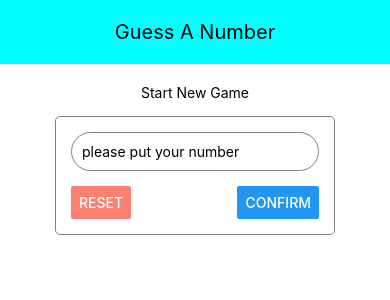
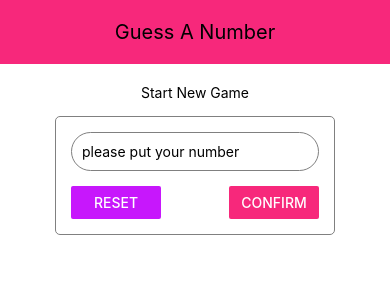
Before and after one commit to Mohimenol-Islam-Munna/React_Native-Guess_A_Number, a React Native app: screen / in a window 390 px wide. Shown: the top 300 px of the page. Built offline with nearby package versions, Linux system fonts and the light colour scheme.

Commit message:
global color

```diff
--- a/components/Header.js
+++ b/components/Header.js
@@ -1,5 +1,7 @@
 import React from "react";
 import { View, Text, StyleSheet } from "react-native";
+
+import Color from "../theme/color";
 
 const Header = ({ children }) => {
   return (
@@ -13,7 +15,7 @@ const styles = StyleSheet.create({
   header: {
     width: "100%",
     heighy: 100,
-    backgroundColor: "cyan",
+    backgroundColor: Color.primary,
     paddingTop: 20,
     paddingBottom: 20,
     justifyContent: "center",
--- a/screens/StartGameScreen.js
+++ b/screens/StartGameScreen.js
@@ -3,6 +3,7 @@ import { View, Text, TextInput, Button, StyleSheet } from "react-native";
 
 // components/screen
 import Card from "../components/Card";
+import Color from "../theme/color";
 
 const StartGameScreen = () => {
   const [inputNumber, setInputNumber] = useState("");
@@ -20,19 +21,25 @@ const StartGameScreen = () => {
           placeholder="please put your number"
         />
         <View style={styles.buttonContainer}>
+          <View style={styles.button}>
             <Button
               title="reset"
-            color="salmon"
+              color={Color.secondary}
               onPress={() => {
                 setInputNumber("");
               }}
             />
+          </View>
+
+          <View style={styles.button}>
             <Button
               title="confirm"
+              color={Color.primary}
               onPress={() =>
                 console.log("confirm button :: inputNumber ::", inputNumber)
               }
             />
+          </View>
         </View>
       </Card>
     </View>
@@ -57,6 +64,10 @@ const styles = StyleSheet.create({
     justifyContent: "space-between",
     marginTop: 15,
   },
+
+  button: {
+    width: 90,
+  },
 });
 
 export default StartGameScreen;
--- /dev/null
+++ b/theme/color.js
@@ -0,0 +1,4 @@
+export default {
+  primary: "#f7287b",
+  secondary: "#c717fc",
+};
```
Lines whose indentation alone changed are shown as unchanged.
